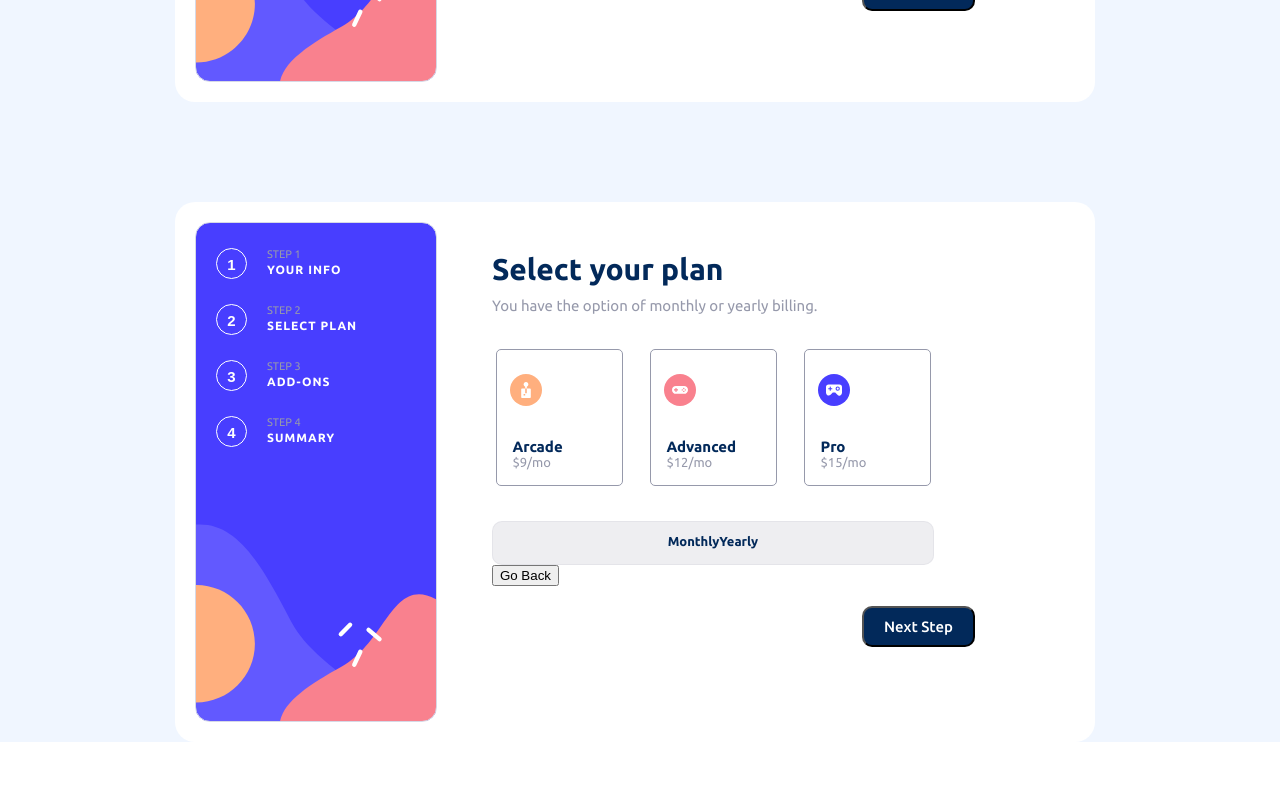
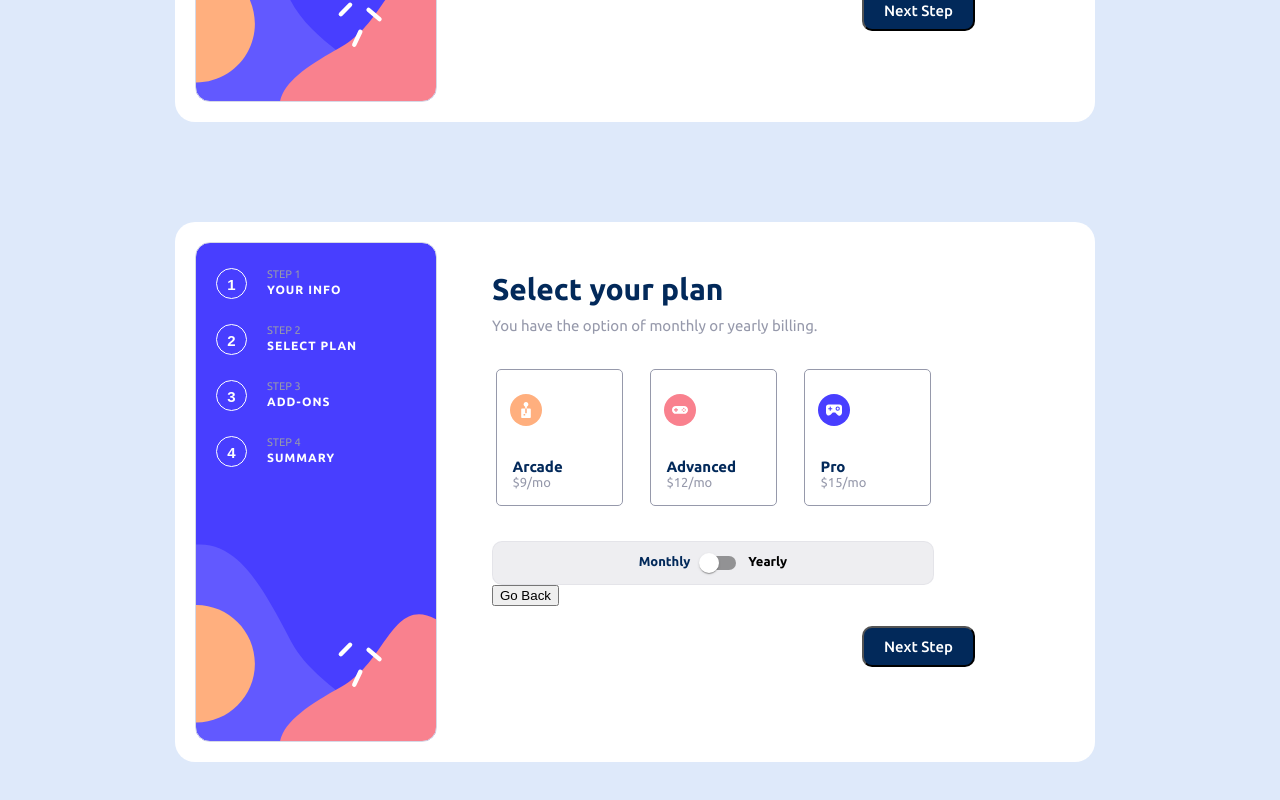
Before and after one commit to BdNiyi/msfmain, a React (Create React App) app in the folder msfmain/: page / in a window 1280 px wide. Shown: the part 458-1258 px from the top of the page. Built offline with nearby package versions, Linux system fonts and the light colour scheme.

Commit message:
toggleAddedtoCompletePg2tmrw

```diff
--- a/msfmain/package.json
+++ b/msfmain/package.json
@@ -3,6 +3,9 @@
   "version": "0.1.0",
   "private": true,
   "dependencies": {
+    "@emotion/react": "^11.14.0",
+    "@emotion/styled": "^11.14.0",
+    "@mui/material": "^7.0.2",
     "@testing-library/dom": "^10.4.0",
     "@testing-library/jest-dom": "^6.6.3",
     "@testing-library/react": "^16.3.0",
--- a/msfmain/src/App.css
+++ b/msfmain/src/App.css
@@ -1,4 +1,5 @@
 .App{
-  background-color:  hsl(217, 100%, 97%);
-  min-height: 100vh;
+  background-color:  rgb(222, 233, 250);
+  min-height: 200vh;
+  padding-top:20px;
   }
--- a/msfmain/src/App.js
+++ b/msfmain/src/App.js
@@ -1,15 +1,18 @@
 import First from './first';
 import Second from './second';
 import './App.css';
+import { PlanProvider } from './PlanContext';
 
 function App() {
   return (
     <div className="App">
-      <First/>
-      <Second/>
-
+    <PlanProvider>
+      <First />
+      <Second />
+    </PlanProvider>
     </div>
   );
 }
 
+
 export default App;
--- /dev/null
+++ b/msfmain/src/PlanContext.js
@@ -0,0 +1,16 @@
+import React, { createContext, useContext, useState } from 'react';
+
+const PlanContext = createContext();
+
+export const PlanProvider = ({ children }) => {
+  const [isYearly, setIsYearly] = useState(false);
+  const [selectedPlan, setSelectedPlan] = useState(null);
+
+  return (
+    <PlanContext.Provider value={{ isYearly, setIsYearly, selectedPlan, setSelectedPlan }}>
+      {children}
+    </PlanContext.Provider>
+  );
+};
+
+export const usePlan = () => useContext(PlanContext);
--- a/msfmain/src/second.js
+++ b/msfmain/src/second.js
@@ -1,17 +1,33 @@
-import React from 'react';
 import './ffirst.css';
 import './ssecond.css';
 import Arcade from './assets/images/icon-arcade.svg';
 import Advanced from './assets/images/icon-advanced.svg';
 import Pro from './assets/images/icon-pro.svg';
+import Switch from '@mui/material/Switch';
+import { usePlan } from './PlanContext';
+
+
+
+const label = { inputProps: { 'aria-label': 'Switch demo' } };
 
 function Second() {
+  const { isYearly, setIsYearly, selectedPlan, setSelectedPlan } = usePlan();
+
+  const handleToggle = () => {
+    setIsYearly(prev => !prev);
+  };
+
+  // Pricing based on mode
+  const pricing = {
+    arcade: isYearly ? "$90/yr" : "$9/mo",
+    advanced: isYearly ? "$120/yr" : "$12/mo",
+    pro: isYearly ? "$150/yr" : "$15/mo"
+  };
 
   return (
     <div className='firstpagebody'>
       {/* Sidebar start */}
       <div className='sidebar'>
-
         <div className='sidebar1'>
           <div className='sidenum'>1</div>
           <div className='sidebar1text'>
@@ -41,40 +57,64 @@ function Second() {
           </div>
         </div>
       </div>
-
       {/* Sidebar end */}
 
-{/* Step 1 start */}
+      {/* Main content start */}
       <div className='Personalinfo'>
         <div className='pihead'>Select your plan</div>
         <p className='pip'>You have the option of monthly or yearly billing.</p>
+
         <div className='plan'>
-    < div className='plan1'>
-     <img  className='planimg' src={Arcade} alt='arcade'/>
+        <div
+  className={`plan1 ${selectedPlan === 'Arcade' ? 'active-plan' : ''}`}
+  onClick={() => setSelectedPlan('Arcade')}
+>
+  <img className='planimg' src={Arcade} alt='arcade' />
   <div className='planname'>Arcade</div>
-      <div className='planprice'>$9/mo</div>
+  <div className='planprice'><span className='price-text'>{pricing.arcade}</span></div>
 </div>
-    <div className='plan2'>
-        <img  className='planimg' src={Advanced} alt='advanced'/>
+
+<div
+  className={`plan2 ${selectedPlan === 'Advanced' ? 'active-plan' : ''}`}
+  onClick={() => setSelectedPlan('Advanced')}
+>
+  <img className='planimg' src={Advanced} alt='advanced' />
   <div className='planname'>Advanced</div>
-      <div className='planprice'>$12/mo</div>
+  <div className='planprice'><span className='price-text'>{pricing.advanced}</span></div>
 </div>
-    <div className='plan3'>
-        <img className='planimg' src={Pro} alt='pro'/>
+
+<div
+  className={`plan3 ${selectedPlan === 'Pro' ? 'active-plan' : ''}`}
+  onClick={() => setSelectedPlan('Pro')}
+>
+  <img className='planimg' src={Pro} alt='pro' />
   <div className='planname'>Pro</div>
-      <div className='planprice'>$15/mo</div>
+  <div className='planprice'><span className='price-text'>{pricing.pro}</span></div>
 </div>
+
         </div>
+
         <div className='toggle'>
-        <div className='toggle1'>Monthly</div>
-       <div className='toggle3'></div>
-       <div className='toggle2'>Yearly</div>
+          <div className={`toggle1 ${!isYearly ? 'active-toggle' : ''}`}>Monthly</div>
+          <Switch {...label} className='realtog' checked={isYearly} onChange={handleToggle}
+  sx={{
+    '& .MuiSwitch-switchBase.Mui-checked': {
+      color: '#02295a',
+    },
+    '& .MuiSwitch-switchBase.Mui-checked + .MuiSwitch-track': {
+      backgroundColor: '#02295a',
+    },
+  }}
+/>
+
+          <div className={`toggle2 ${isYearly ? 'active-toggle' : ''}`}>Yearly</div>
         </div>
+      <div className='button'>
         <button className='goback'>Go Back</button>
-    <button type='submit' className='nextstep'>Next Step</button>
+        <button type='submit' className='nextstep'>Next Step</button></div>
       </div>
     </div>
   );
 }
 
-export default Second
+export default Second;
--- a/msfmain/src/ssecond.css
+++ b/msfmain/src/ssecond.css
@@ -55,11 +55,18 @@ border-radius: 5px;
     color: hsl(231, 11%, 63%);
     font-size: 13px;
 }
+
+  .active-plan {
+    border: 2px solid #174a89;
+    background-color: #f0f6ff;
+    border-radius: 8px;
+    transition: all 0.3s ease;
+  }
+
 .toggle{
     display: flex;
     flex-direction: row;
     justify-content: center;
-    width: 50px;
     padding-top: 12px;
     margin-top: 20px;
     background-color: hsla(240, 10%, 86%, 0.438);
@@ -72,11 +79,17 @@ border-radius: 5px;
     font-family: "Ubuntu", sans-serif;
     font-weight: 700;
     font-size: 13px;
-    color: hsl(213, 96%, 18%);
 }
 .toggle2{
     font-family: "Ubuntu", sans-serif;
     font-weight: 700;
     font-size: 13px;
+}
+.realtog{
+    color:hsl(213, 96%, 18%);
+    margin-top: -10px;
+}
+.active-toggle {
     color: hsl(213, 96%, 18%);
-}
+    font-weight: bold;
+  }
```
Also changed, not shown: 1 other file (tests, documents, lock files or other folders). Lines whose indentation alone changed are shown as unchanged.
